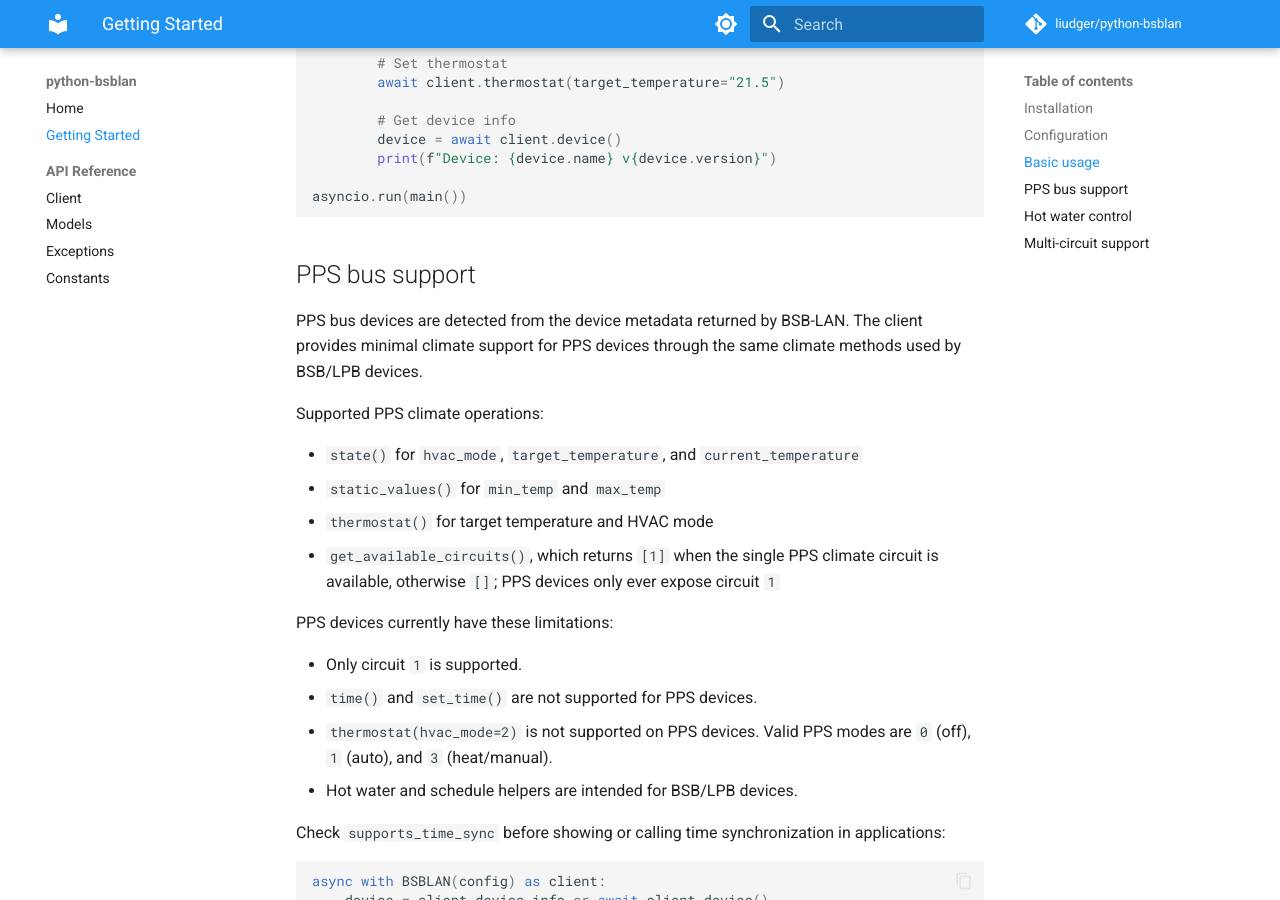
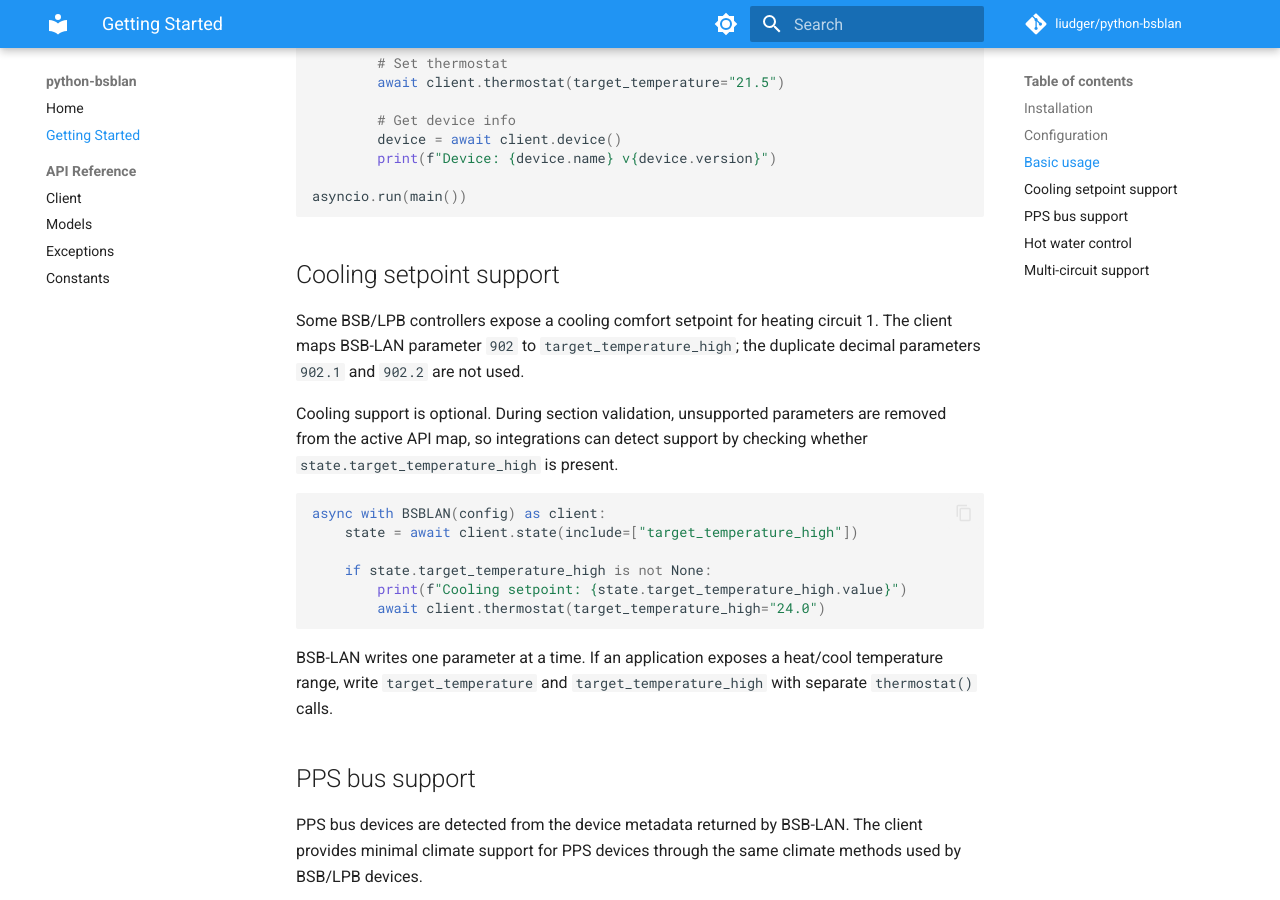
Before and after one commit to liudger/python-bsblan, an MkDocs documentation site: the page built from docs/getting-started.md, in a window 1280 px wide and 900 px high, scrolled down 1150 px. Built offline with MkDocs 1.6.1 and Material for MkDocs 9.7.7, drawn with Linux system fonts in a browser that asks for light colours; comment, search, counter and statistics services are not loaded.

Commit message:
Add documentation for cooling setpoint support in BSB-LAN

````diff
--- a/docs/getting-started.md
+++ b/docs/getting-started.md
@@ -63,6 +63,29 @@ async def main() -> None:
 asyncio.run(main())
 ```
 
+## Cooling setpoint support
+
+Some BSB/LPB controllers expose a cooling comfort setpoint for heating circuit
+1. The client maps BSB-LAN parameter `902` to `target_temperature_high`; the
+duplicate decimal parameters `902.1` and `902.2` are not used.
+
+Cooling support is optional. During section validation, unsupported parameters
+are removed from the active API map, so integrations can detect support by
+checking whether `state.target_temperature_high` is present.
+
+```python
+async with BSBLAN(config) as client:
+    state = await client.state(include=["target_temperature_high"])
+
+    if state.target_temperature_high is not None:
+        print(f"Cooling setpoint: {state.target_temperature_high.value}")
+        await client.thermostat(target_temperature_high="24.0")
+```
+
+BSB-LAN writes one parameter at a time. If an application exposes a heat/cool
+temperature range, write `target_temperature` and `target_temperature_high` with
+separate `thermostat()` calls.
+
 ## PPS bus support
 
 PPS bus devices are detected from the device metadata returned by BSB-LAN. The
````
Also changed, not shown: docs/index.md (+1 -0 lines).
